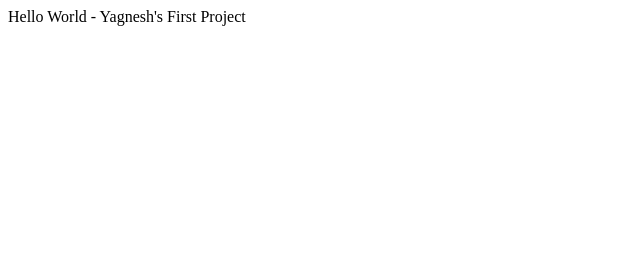
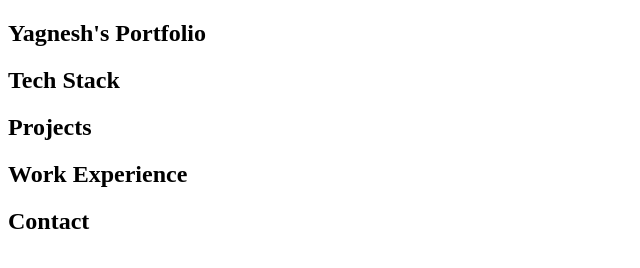
Before and after one commit to Yag20/Project1, a plain HTML site: page index.html in a window 1280 px wide. Shown: the whole page, without its empty margins (0-640 px from the left). Drawn offline with Linux system fonts and the light colour scheme.

Commit message:
Version 0.1

```diff
--- a/index.html
+++ b/index.html
@@ -2,9 +2,15 @@
 <html>
 <head>
 
-    <title>First Project</title>
+    <title>Yagnesh's Portfolio</title>
 </head>
 <body>
-    Hello World - Yagnesh's First Project
+    <section>
+        <h1> Yagnesh's Portfolio</h1>
+        <h1> Tech Stack</h1>
+        <h1> Projects</h1>
+        <h1> Work Experience</h1>
+        <h1> Contact</h1>
+    </section>
 </body>
 </html>
```
